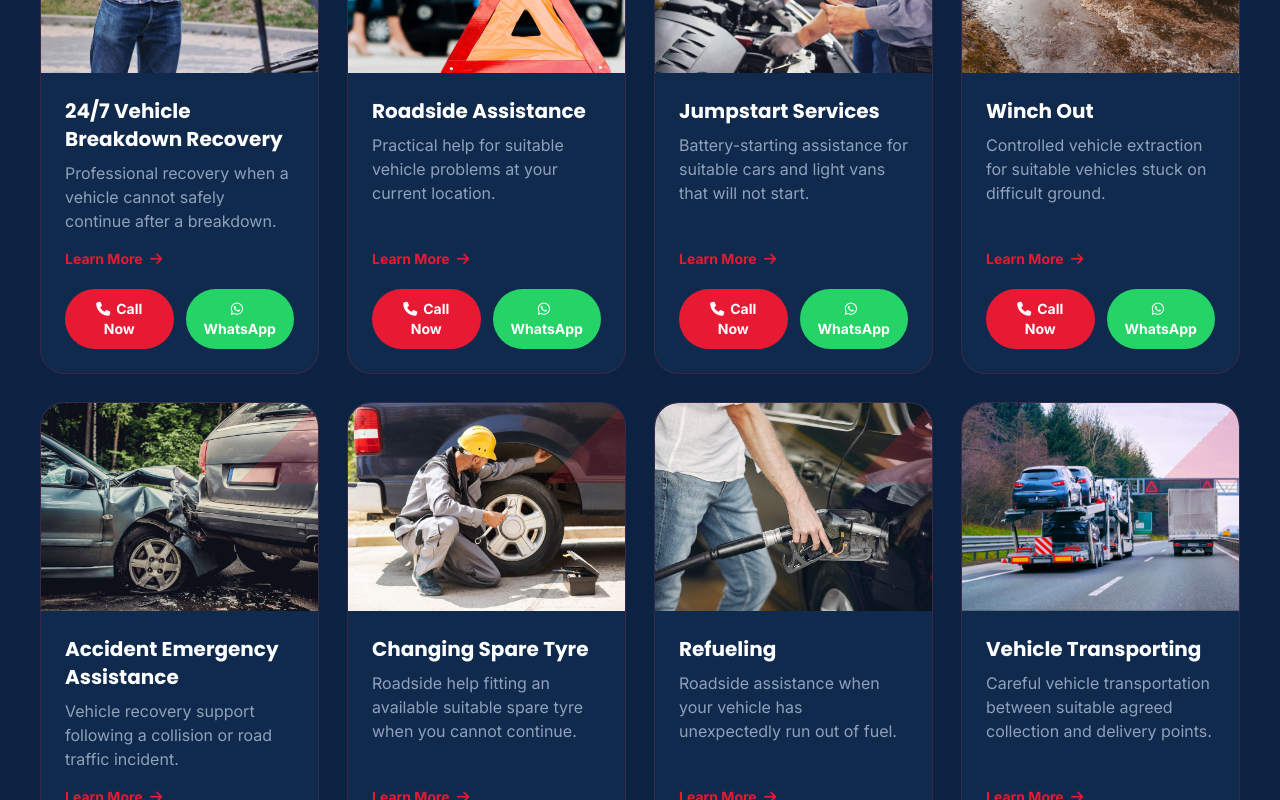
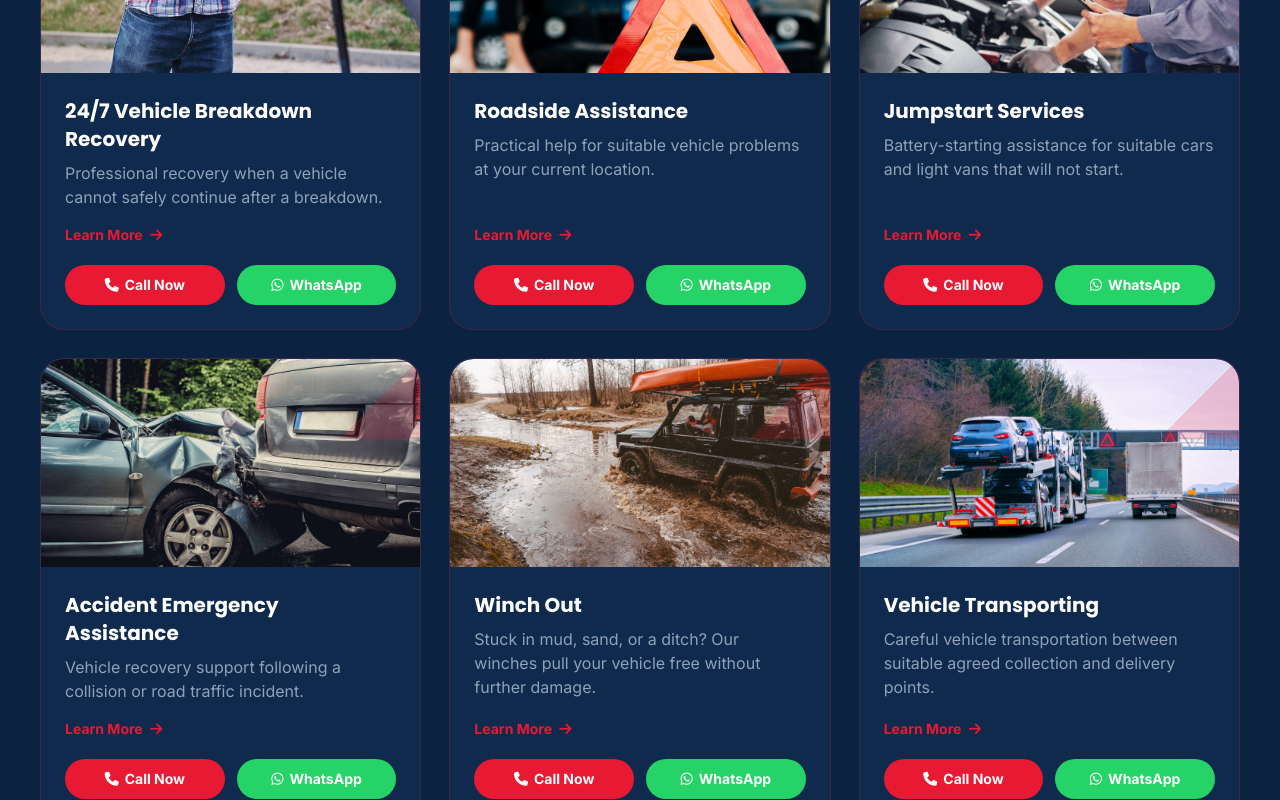
Before and after one commit to hamzafarooqmirza/FSR-Recovery-Groups, a Next.js app: page / in a window 1280 px wide. Shown: the part 2600-3400 px from the top of the page. Built offline with nearby package versions, Linux system fonts and the light colour scheme.

Commit message:
Align homepage services with main

```diff
--- a/src/app/page.tsx
+++ b/src/app/page.tsx
@@ -68,19 +68,29 @@ const services = [
     desc: "Battery-starting assistance for suitable cars and light vans that will not start.",
   },
   {
-    key: "winch-out",
-    img: "/images/service-winch.jpg",
-    alt: "Winch Out",
-    title: "Winch Out",
-    desc: "Controlled vehicle extraction for suitable vehicles stuck on difficult ground.",
-  },
-  {
     key: "accident-emergency-assistance",
     img: "/images/service-accident.jpg",
     alt: "Accident Emergency Assistance",
     title: "Accident Emergency Assistance",
     desc: "Vehicle recovery support following a collision or road traffic incident.",
   },
+  {
+    key: "winch-out",
+    img: "/images/service-winch.jpg",
+    alt: "Winch Out",
+    title: "Winch Out",
+    desc: "Stuck in mud, sand, or a ditch? Our winches pull your vehicle free without further damage.",
+  },
+  {
+    key: "vehicle-transporting",
+    img: "/images/service-transport.jpg",
+    alt: "Vehicle Transporting",
+    title: "Vehicle Transporting",
+    desc: "Careful vehicle transportation between suitable agreed collection and delivery points.",
+  },
+];
+
+const additionalServices = [
   {
     key: "changing-spare-tyre",
     img: "/images/service-tyre.jpg",
@@ -95,14 +105,9 @@ const services = [
     title: "Refueling",
     desc: "Roadside assistance when your vehicle has unexpectedly run out of fuel.",
   },
-  {
-    key: "vehicle-transporting",
-    img: "/images/service-transport.jpg",
-    alt: "Vehicle Transporting",
-    title: "Vehicle Transporting",
-    desc: "Careful vehicle transportation between suitable agreed collection and delivery points.",
-  },
 ];
+
+const homepageServices = [...services, ...additionalServices];
 
 const whyChoose = [
   {
@@ -289,12 +294,12 @@ export default function Home() {
                 situation you might face on the road.
               </p>
             </div>
-            <div className="grid gap-7 md:grid-cols-2 lg:grid-cols-4">
-              {services.map((service) => {
+            <div className="grid gap-7 md:grid-cols-2 lg:grid-cols-3">
+              {homepageServices.map((service) => {
                 const href = getServiceNavigation(service.key).href;
                 return (
                   <article key={service.title} className="dark-service-card fade-up flex flex-col">
-                    <Link href={href} aria-label={`View ${service.title}`}>
+                    <Link href={href}>
                       <Image
                         src={service.img}
                         alt={service.alt}
```
